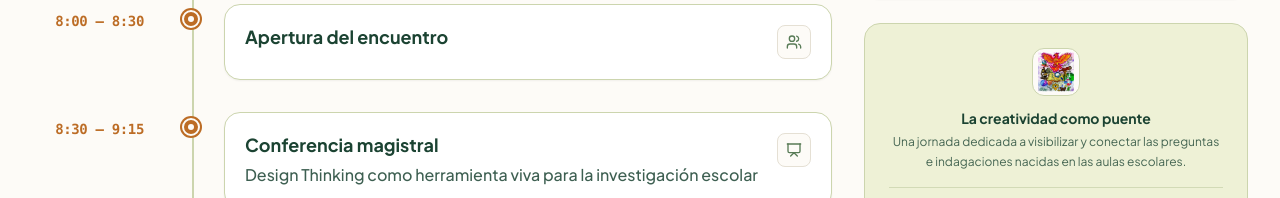
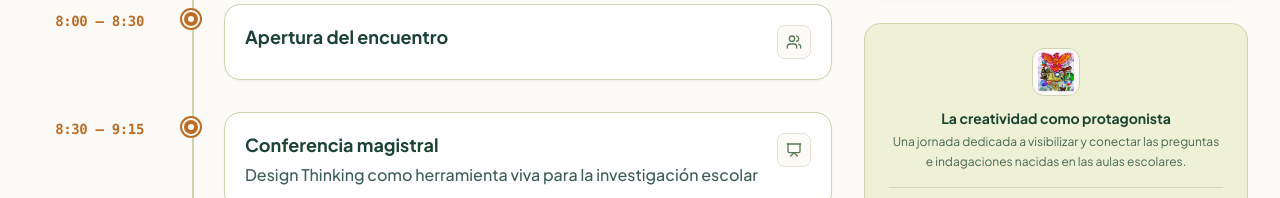
Before and after one commit to danielbustosrios/III-ENCUENTRO-DE-INVESTIGACION-CVO, a React (Vite) app: page / in a window 1280 px wide. Shown: the part 1967-2165 px from the top of the page. Built offline with nearby package versions, Linux system fonts and the light colour scheme.

Commit message:
Update alt text and heading in AgendaTimeline component

```diff
--- a/src/components/AgendaTimeline.tsx
+++ b/src/components/AgendaTimeline.tsx
@@ -244,12 +244,12 @@ export function AgendaTimeline() {
               <div className="w-12 h-12 rounded-xl bg-[#FDFBF7] text-[#1B4332] flex items-center justify-center mx-auto mb-3 border border-[#CCD5AE]">
                 <img
   src={aguilaImage}
-  alt="Ilustración de la creatividad como puente"
+  alt="Ilustración de la creatividad como protagonista"
   className="w-10 h-10 object-contain"
 />
               </div>
               <h4 className="text-sm font-bold text-[#1B4332] mb-1">
-                La creatividad como puente
+                La creatividad como protagonista
               </h4>
               <p className="text-xs text-[#1B4332]/80 leading-relaxed">
                 Una jornada dedicada a visibilizar y conectar las preguntas e indagaciones nacidas en las aulas escolares.
```
